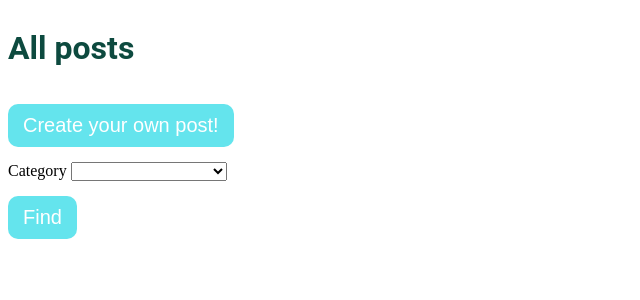
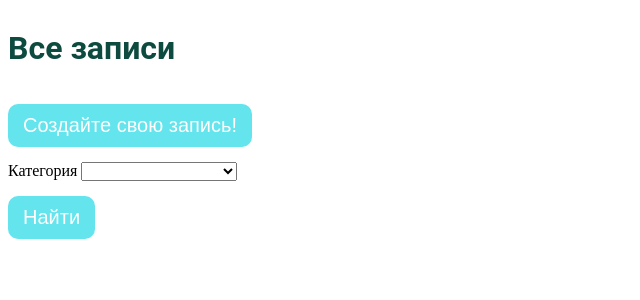
Before and after one commit to MatveyAll/Public-group, a Flask app: template templates/main.html in a window 1280 px wide. Shown: the top 300 px of the page, without its empty margins (0-640 px from the left). Run offline with Flask 3, Linux system fonts and the light colour scheme; the template is opened without the code that fills it, so the values that code supplies are empty.

Commit message:
final changes

```diff
--- a/main.py
+++ b/main.py
@@ -61,12 +61,26 @@ def moderation():
             post_id = request.form['post_id']
 
             with engine.connect() as connection:
-                if len(request.form) == 7:
+                if len(request.form) == 8:
                     connection.execute(
                         sqlalchemy.text(
                             "INSERT INTO posts (post_id, title, user_name, type, text, audio, photo) VALUES (:post_id, :title, :user_name, :type, :text, :audio, :photo)"),
                         {"post_id": post_id, "title": title, "user_name": user_name, "type": typed, "text": text,
                          "audio": request.form['audio'], "photo": request.form['photo']}
+                    )
+                elif request.form.get('audio'):
+                    connection.execute(
+                        sqlalchemy.text(
+                            "INSERT INTO posts (post_id, title, user_name, type, text, audio, photo) VALUES (:post_id, :title, :user_name, :type, :text, :audio, :photo)"),
+                        {"post_id": post_id, "title": title, "user_name": user_name, "type": typed, "text": text,
+                         "audio": request.form['audio'], "photo": ""}
+                    )
+                elif request.form.get('photo'):
+                    connection.execute(
+                        sqlalchemy.text(
+                            "INSERT INTO posts (post_id, title, user_name, type, text, audio, photo) VALUES (:post_id, :title, :user_name, :type, :text, :audio, :photo)"),
+                        {"post_id": post_id, "title": title, "user_name": user_name, "type": typed, "text": text,
+                         "audio": "", "photo": request.form['photo']}
                     )
                 else:
                     connection.execute(
@@ -140,17 +154,20 @@ def create_post():
             base64.b64encode(request.files['audio'].read()).decode('utf-8'),
             base64.b64encode(request.files['photo'].read()).decode('utf-8')
         )
-        df = pd.read_sql_table('posts', engine)
-        if new_post.title in df['title'].values:
-            return redirect('/answer/Запись с таким названием уже существует/create_post')
-        with engine.connect() as connection:
-            connection.execute(
-                sqlalchemy.text(
-                    f"INSERT INTO posts_proverka (post_id,title, user_name, type, text, audio, photo) VALUES (NUll, '{new_post.title}', '{new_post.user_name}', '{new_post.type}', '{new_post.text}', :audio, :photo)"),
-                {"audio": new_post.audio, "photo": new_post.photo}
-            )
-            connection.commit()
-        return redirect('answer/Запись создана/create_post')
+        if new_post.title and new_post.type and new_post.text:
+            df = pd.read_sql_table('posts', engine)
+            if new_post.title in df['title'].values:
+                return redirect('/answer/Запись с таким названием уже существует/create_post')
+            with engine.connect() as connection:
+                connection.execute(
+                    sqlalchemy.text(
+                        f"INSERT INTO posts_proverka (post_id,title, user_name, type, text, audio, photo) VALUES (NUll, '{new_post.title}', '{new_post.user_name}', '{new_post.type}', '{new_post.text}', :audio, :photo)"),
+                    {"audio": new_post.audio, "photo": new_post.photo}
+                )
+                connection.commit()
+            return redirect('answer/Запись создана/create_post')
+        else:
+            return redirect('answer/Вам нужно заполнить все поля кроме аудио и фото/create_post')
 
     return render_template('post.html')
 
--- a/templates/main.html
+++ b/templates/main.html
@@ -3,23 +3,23 @@
 <head>
     <meta charset="UTF-8">
     <meta name="viewport" content="width=device-width, initial-scale=1.0">
-    <title>Main Page</title>
+    <title>Главная страница</title>
     <link rel="stylesheet" href="/static/main.css">
 </head>
 <body>
     <div class="scroll">
-        <h1>All posts</h1>
+        <h1>Все записи</h1>
         <form action="/create_post">
-             <button type="submit">Create your own post!</button>
+             <button type="submit">Создайте свою запись!</button>
         </form>
         {% if username == "admin" %}
            <form action="/moderation">
-                 <button type="submit">Check posts</button>
+                 <button type="submit">Проверить записи</button>
             </form>
         {% endif %}
         <form action="/main" method="POST">
            <div class="form-group">
-                <label for="classSelect">Category</label>
+                <label for="classSelect">Категория</label>
                 <select class="form-control" id="classSelect" name="class">
                     <option></option>
                     <option>Животные</option>
@@ -27,9 +27,10 @@
                     <option>Спорт</option>
                     <option>Искусство</option>
                     <option>Семейные разборки</option>
+                    <option>Природа</option>
                  </select>
             </div>
-            <button type="submit">Find</button>
+            <button type="submit">Найти</button>
         </form>
         {% for post in posts %}
             <div class="post_container">
--- a/templates/moderation.html
+++ b/templates/moderation.html
@@ -7,9 +7,9 @@
     <link rel="stylesheet" href="/static/main.css">
 </head>
 <body>
-    <h1>Moderation Page</h1>
+    <h1>Страница модерации</h1>
     <form action="/main">
-        <button type="submit">Return</button>
+        <button type="submit">Назад</button>
     </form>
     <div class="scroll">
         {% for post in posts %}
@@ -39,7 +39,7 @@
                     {% if post.photo %}
                         <input type="hidden" name="photo" value="{{ post.photo }}">
                     {% endif %}
-                    <button type="submit" name="approve_post" value="{{ post.post_id }}">Approve</button>
+                    <button type="submit" name="approve_post" value="{{ post.post_id }}">Одобрить</button>
                 </form>
             </div>
         {% endfor %}
```
Also changed, not shown: templates/post.html (+4 -3 lines), 1 other file.
